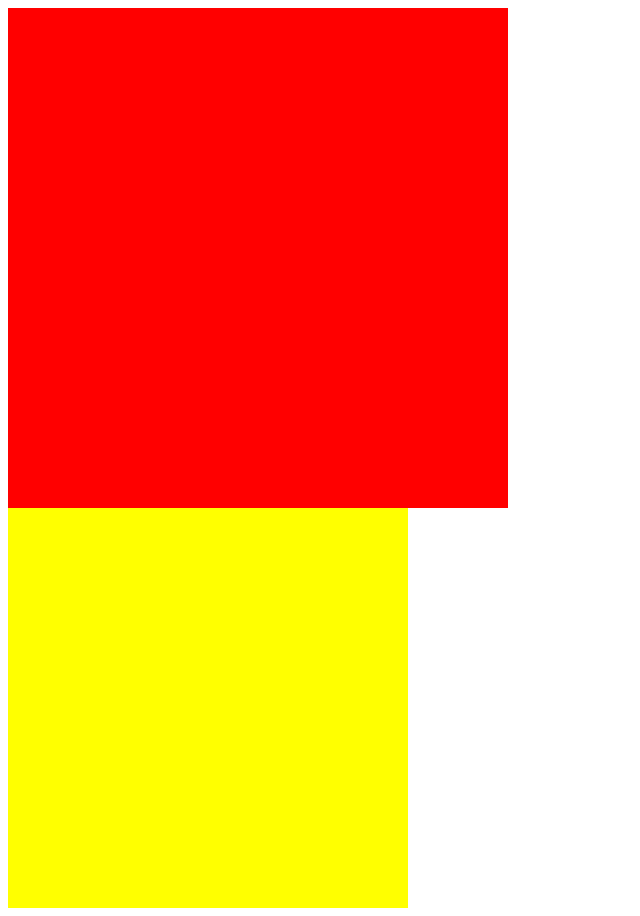
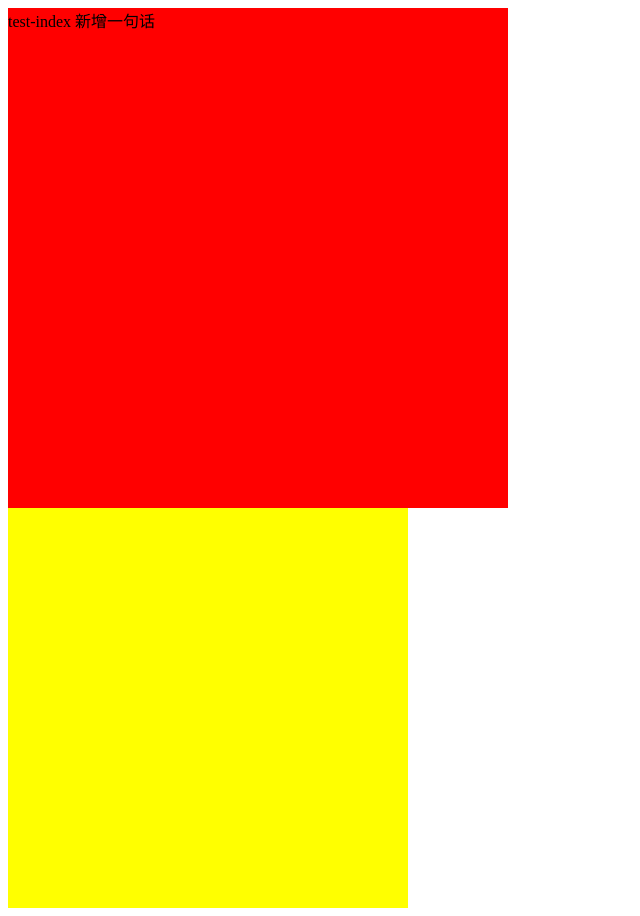
Before and after one commit to 18238072257/git-test, a plain HTML site: page index.html in a window 1280 px wide. Shown: the whole page, without its empty margins (0-640 px from the left). Drawn offline with Linux system fonts and the light colour scheme.

Commit message:
test-index新增一句话

```diff
--- a/index.html
+++ b/index.html
@@ -21,7 +21,9 @@
 </head>
 
 <body>
-    <div id="box"></div>
+    <div id="box">
+        test-index 新增一句话
+    </div>
     <div id="box2"></div>
 </body>
 
```
